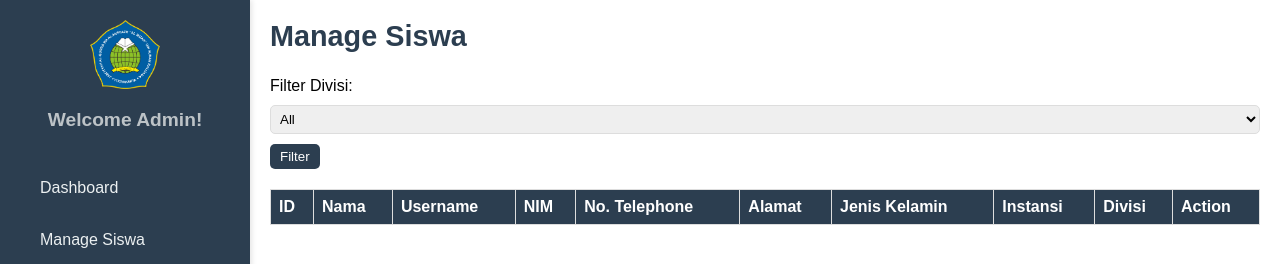
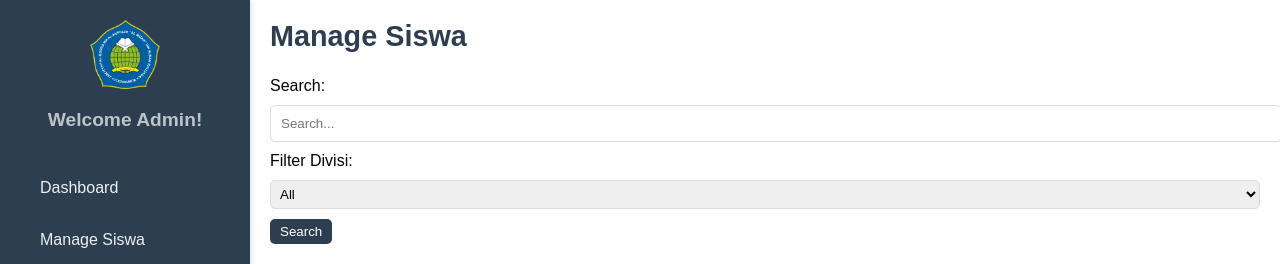
Before and after one commit to reyngembun/almizan, a PHP site: page /admin/manage_siswa.php in a window 1280 px wide. Shown: the top 264 px of the page. Run offline with PHP 8.4, Linux system fonts and the light colour scheme; tables that the repository leaves empty or names only in its code hold one stand-in row (values such as "Sample post"); lists and menus that the app fills with data are empty.

Commit message:
search di manage siswa user mentor

```diff
--- a/admin/manage_siswa.php
+++ b/admin/manage_siswa.php
@@ -5,6 +5,21 @@ include '../db.php';
 $divisionFilter = '';
 if (isset($_GET['division_id']) && $_GET['division_id'] != 'all') {
     $divisionFilter = ' AND students.divisi_id = ' . $_GET['division_id'];
+}
+
+// Handle searching
+$searchFilter = '';
+if (isset($_GET['search']) && !empty($_GET['search'])) {
+    $search = $conn->real_escape_string($_GET['search']);
+    $searchFilter = " AND (
+        users.username LIKE '%$search%' OR
+        students.nama LIKE '%$search%' OR
+        students.nim LIKE '%$search%' OR
+        students.no_telephone LIKE '%$search%' OR
+        students.alamat LIKE '%$search%' OR
+        students.jenis_kelamin LIKE '%$search%' OR
+        students.instansi LIKE '%$search%'
+    )";
 }
 
 // Fetch divisions for the filter dropdown
@@ -26,11 +41,12 @@ $students = $conn->query("
     FROM users
     JOIN students ON users.id = students.id
     JOIN divisions ON students.divisi_id = divisions.id
-    WHERE users.role = 'siswa' $divisionFilter
+    WHERE users.role = 'siswa' $divisionFilter $searchFilter
 ");
 
 $conn->close();
 ?>
+
 <!DOCTYPE html>
 <html lang="en">
 <head>
@@ -43,6 +59,8 @@ $conn->close();
     <div class="main-content">
         <h2>Manage Siswa</h2>
         <form method="get" class="filter-form">
+            <label for="search">Search:</label>
+            <input type="text" name="search" id="search" value="<?= isset($_GET['search']) ? htmlspecialchars($_GET['search']) : '' ?>" placeholder="Search...">
             <label for="division_id">Filter Divisi:</label>
             <select name="division_id" id="division_id">
                 <option value="all">All</option>
@@ -52,7 +70,7 @@ $conn->close();
                     </option>
                 <?php endwhile; ?>
             </select>
-            <button type="submit">Filter</button>
+            <button type="submit">Search</button>
         </form>
         <table>
             <thead>
```
